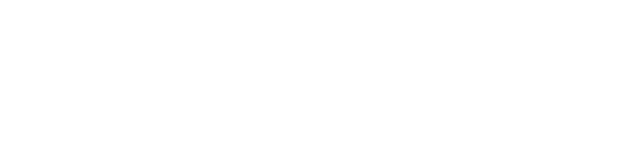
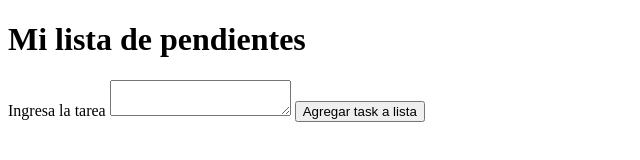
Before and after one commit to dezkareid/todolist, a website: page index.html in a window 1280 px wide. Shown: the whole page, without its empty margins (0-640 px from the left). Drawn offline with Linux system fonts and the light colour scheme.

Commit message:
added structure and elements to create task and display tasks

```diff
--- a/index.html
+++ b/index.html
@@ -9,6 +9,13 @@
   <title>TodoList</title>
 </head>
 <body>
-
+  <h1>Mi lista de pendientes</h1>
+  <form id="add-task">
+    <label for="add-task-area">Ingresa la tarea</label>
+    <textarea id="add-task-area"></textarea>
+    <button>Agregar task a lista</button>
+  </form>
+  <ul id="todo-list">
+  </ul>
 </body>
 </html>
```
